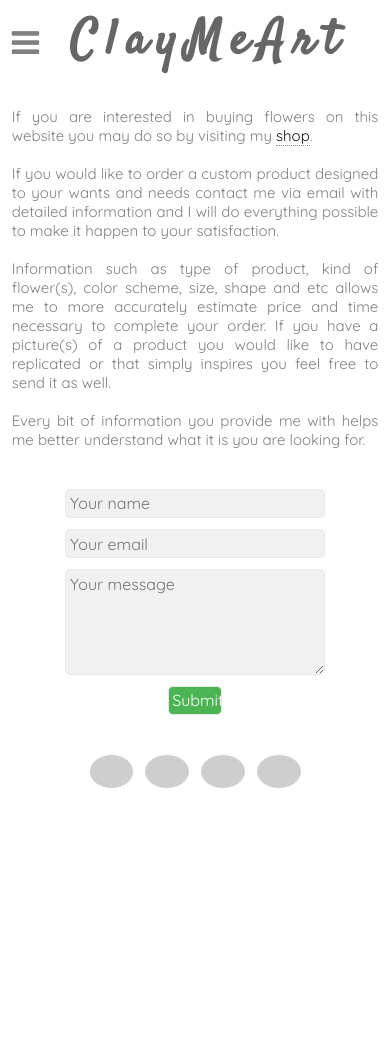
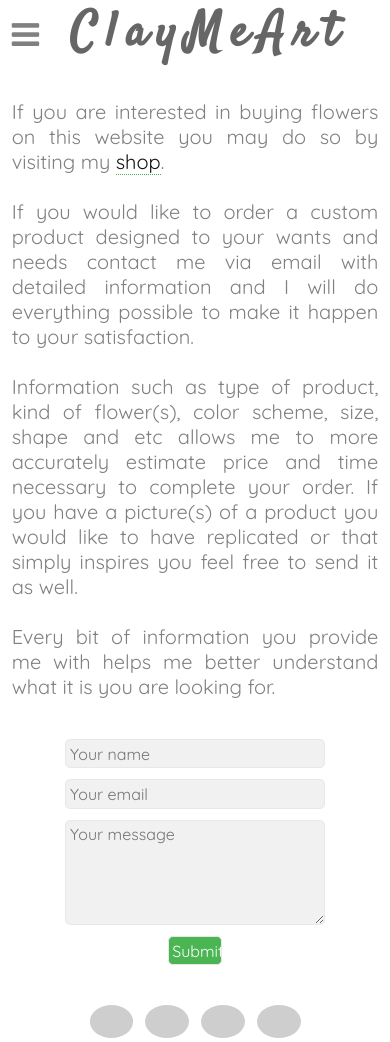
Before and after one commit to aziz-ka/claydemo, a PHP site: page /contact.html in a window 390 px wide. Before the commit the page ends 788 px from the top, so only its background shows below. Run offline with PHP 8.4, Linux system fonts and the light colour scheme; grey boxes are pictures that could not be loaded.

Commit message:
made footer stick to bottom of the page

```diff
--- a/Stylesheets/contact.css
+++ b/Stylesheets/contact.css
@@ -54,7 +54,7 @@ input[type="submit"]:hover {
 
 @media (max-width: 600px) {
 	article {
-			font-size: 15px;
+			font-size: 125%;
 	}
 	form {
 			margin: 40px auto;
--- a/Stylesheets/main.css
+++ b/Stylesheets/main.css
@@ -1,3 +1,6 @@
+html, body {
+	height: 100%;
+}
 body {
 	text-align: center;
 	font-family: 'Quicksand', sans-serif;
@@ -5,6 +8,12 @@ body {
 	margin: 0 auto;
 	padding: 0 3%;
 	color: gray;
+}
+body:before {
+	content:"";
+	width: 0;
+	height:90%;
+	float:left;
 }
 .fa {
 	display: none;
@@ -114,6 +123,16 @@ ul li {
 .tweeter:hover {
 	background-color: #55AAEE;
 }
+.social {
+/*	margin: 0;*/
+}
+footer {
+/*		position: relative;*/
+	clear: both;
+	margin-top: 5%;
+/*		bottom: 0;*/
+/*		padding: 0;*/
+}
 
 @media (max-width: 600px) {
 	body {
@@ -153,9 +172,6 @@ ul li {
 		width: 12%;
 	}
 
-	main {
-		padding: 2% 3%;
-	}
 	nav {
 		width: 65%;
 		position: absolute;
@@ -234,7 +250,8 @@ ul li {
   }
   main {
     left: 0;
-		min-height: 525px;
+		height: 100%;
+		padding: 0 3%;
     -webkit-transform: translate3d(0, 0, 0);
     -moz-transform: translate3d(0, 0, 0);
     -ms-transform: translate3d(0, 0, 0);
@@ -245,8 +262,4 @@ ul li {
     -o-transition: -o-transform 500ms ease;
     transition: transform 500ms ease;
   }
-	footer {
-		position: relative;
-/*		bottom: -210px;*/
-	}
 }
--- a/Stylesheets/slider.css
+++ b/Stylesheets/slider.css
@@ -1,7 +1,7 @@
 .csslider {
 	position: relative;
 	width: 90%;
-	height: 100%;
+/*	height: 100%;*/
 	margin: 0 auto;
 /*  -moz-perspective: 1300px;*/
 /*  -ms-perspective: 1300px;*/
```
